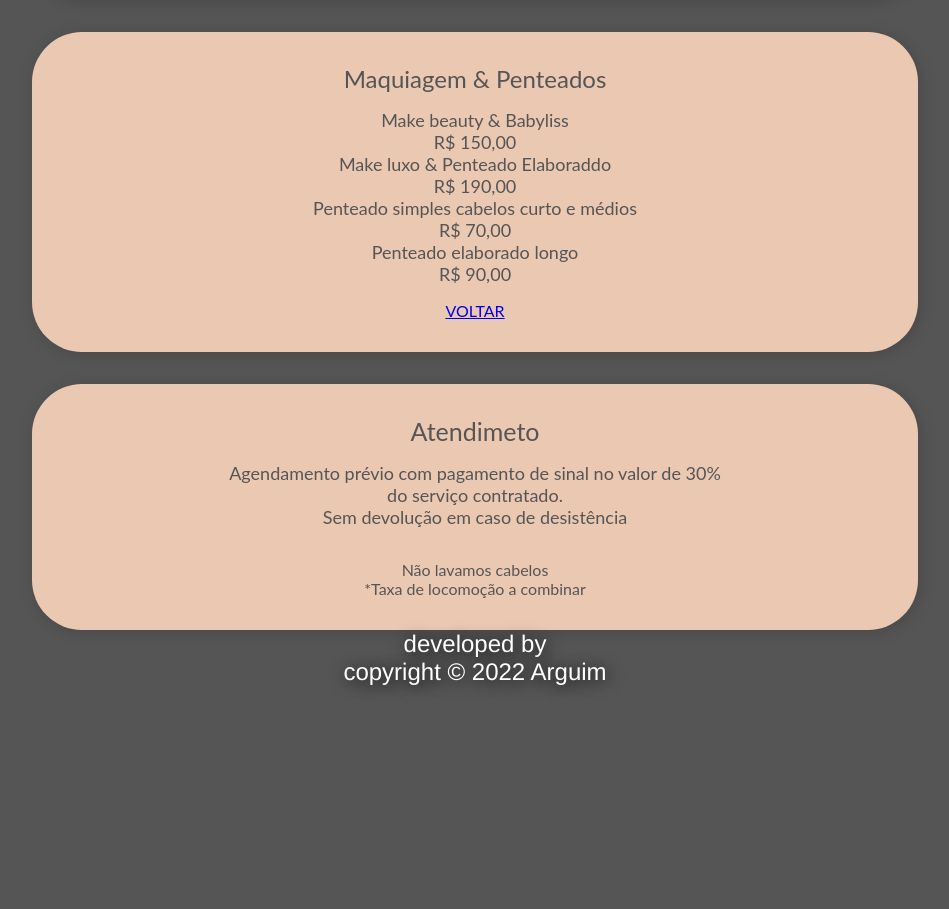
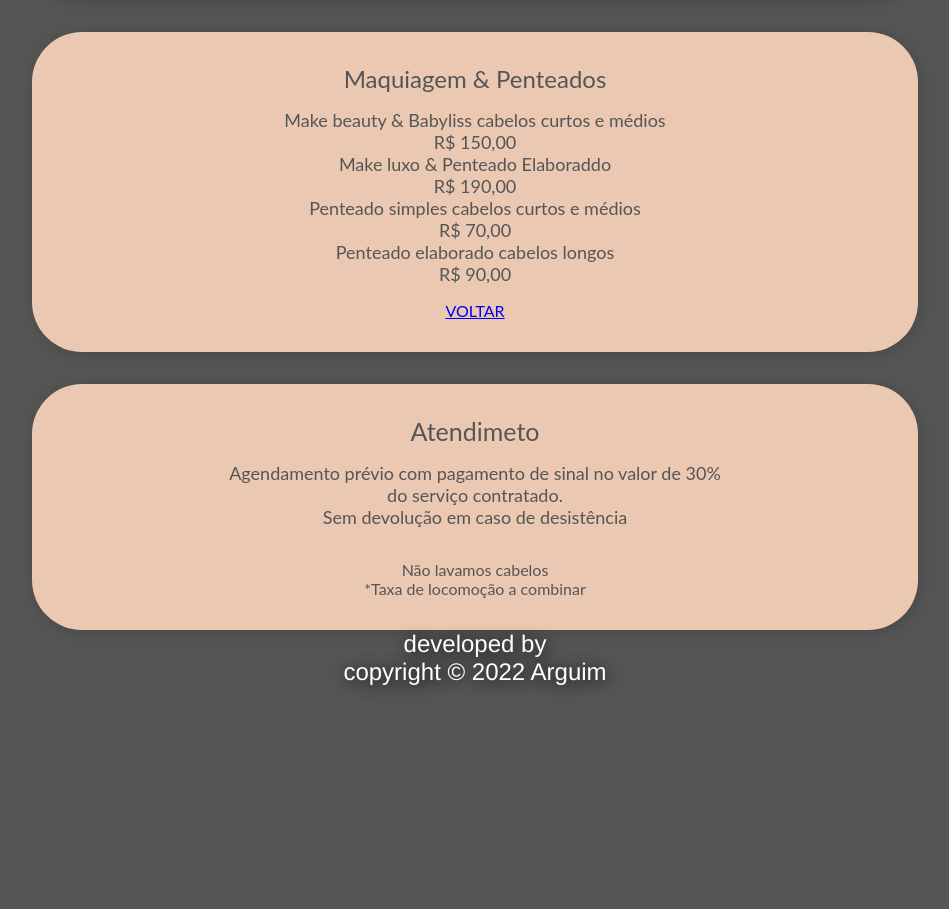
Before and after one commit to ArGuim/Landing-Pages-make, a plain HTML site: page index.html in a window 1280 px wide. Shown: the part 1559-2468 px from the top of the page, without its empty margins (165-1114 px from the left). Drawn offline with Linux system fonts and the light colour scheme; a web font is replaced by a local one.

Commit message:
mudança1.3

```diff
--- a/index.html
+++ b/index.html
@@ -64,10 +64,10 @@
          <div class="mp box" id="makepenteados">
                 <div>
                     <h2>Maquiagem & Penteados</h2>
-                    <p>Make beauty & Babyliss<br>R$ 150,00 <br>
+                    <p>Make beauty & Babyliss  cabelos curtos e médios<br>R$ 150,00 <br>
                         Make luxo & Penteado Elaboraddo<br>R$ 190,00<br>
-                        Penteado simples cabelos curto e médios<br>R$ 70,00<br>
-                        Penteado elaborado longo<br>R$ 90,00</p>
+                        Penteado simples cabelos curtos e médios<br>R$ 70,00<br>
+                        Penteado elaborado cabelos longos<br>R$ 90,00</p>
                 </div>
                 <a href="#eu">VOLTAR</a>
             </div>
```
